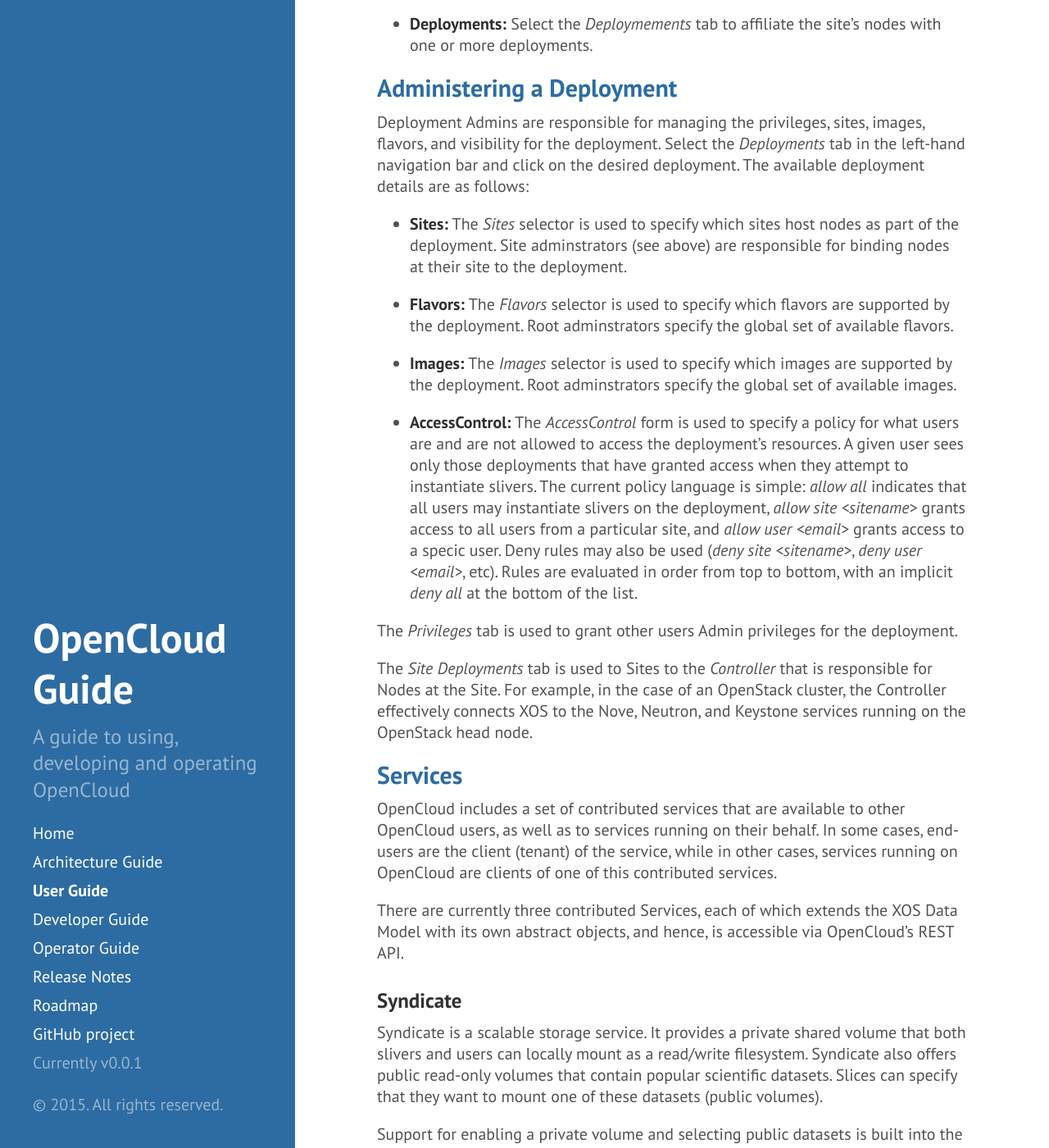
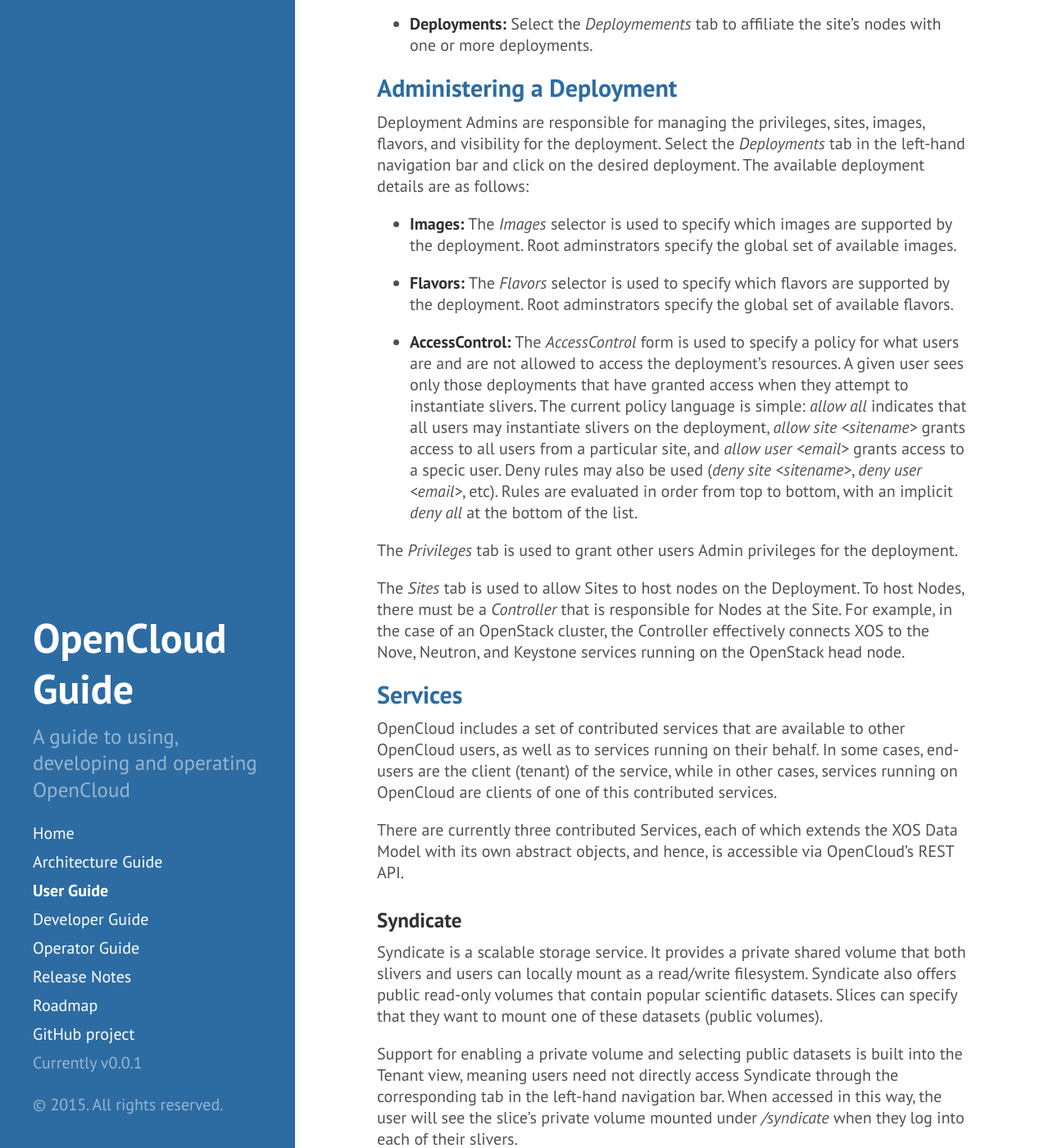
Before and after one commit to open-cloud/open-cloud.github.io.old, a Jekyll site: the page built from 1_user.md, in a window 1280 px wide and 1400 px high, scrolled down 5243 px. Shown: the whole window at 82% size. Built offline with Jekyll 4.4.1, drawn with Linux system fonts in a browser that asks for light colours; Markdown is read by kramdown in place of the engine named in the settings.

Commit message:
Update 1_user.md

```diff
--- a/1_user.md
+++ b/1_user.md
@@ -249,17 +249,13 @@
 *Deployments* tab in the left-hand navigation bar and click on the
 desired deployment. The available deployment details are as follows:
 
-* **Sites:** The *Sites* selector is used to specify which sites host
-  nodes as part of the deployment. Site adminstrators (see above) are
-  responsible for binding nodes at their site to the deployment.
+* **Images:** The *Images* selector is used to specify which images
+  are supported by the deployment. Root adminstrators specify the
+  global set of available images.
 
 * **Flavors:** The *Flavors* selector is used to specify which flavors
   are supported by the deployment. Root adminstrators specify the
   global set of available flavors.
-
-* **Images:** The *Images* selector is used to specify which images
-  are supported by the deployment. Root adminstrators specify the
-  global set of available images.
 
 * **AccessControl:** The *AccessControl* form is used to specify a
   policy for what users are and are not allowed to access the
@@ -277,7 +273,8 @@
 The *Privileges* tab is used to grant other users Admin privileges for
 the deployment.
 
-The *Site Deployments* tab is used to Sites to the *Controller* that
+The *Sites* tab is used to allow Sites to host nodes on the Deployment.
+To host Nodes, there must be a *Controller* that
 is responsible for Nodes at the Site. For example, in the case of an
 OpenStack cluster, the Controller effectively connects XOS to the
 Nove, Neutron, and Keystone services running on the OpenStack head
```
